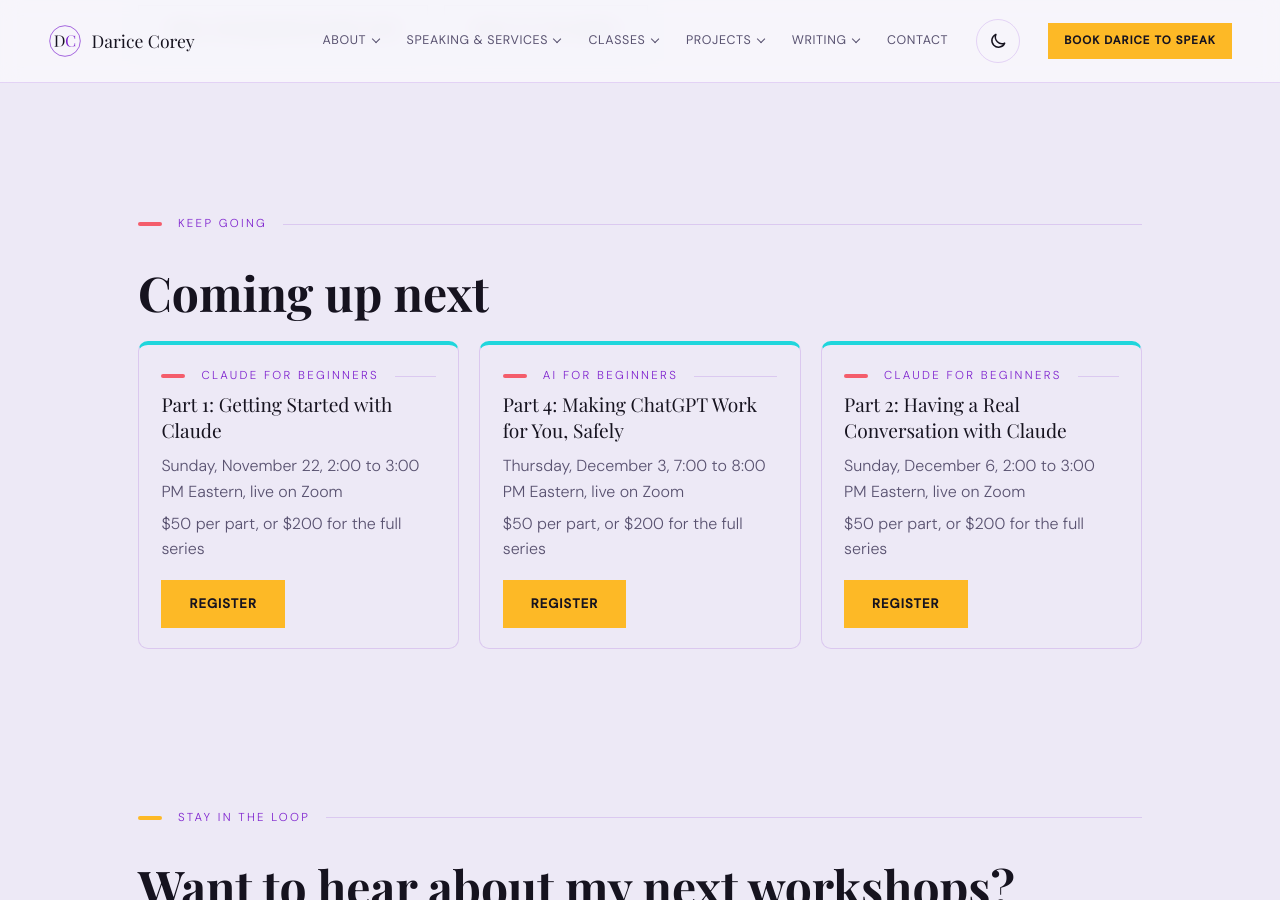
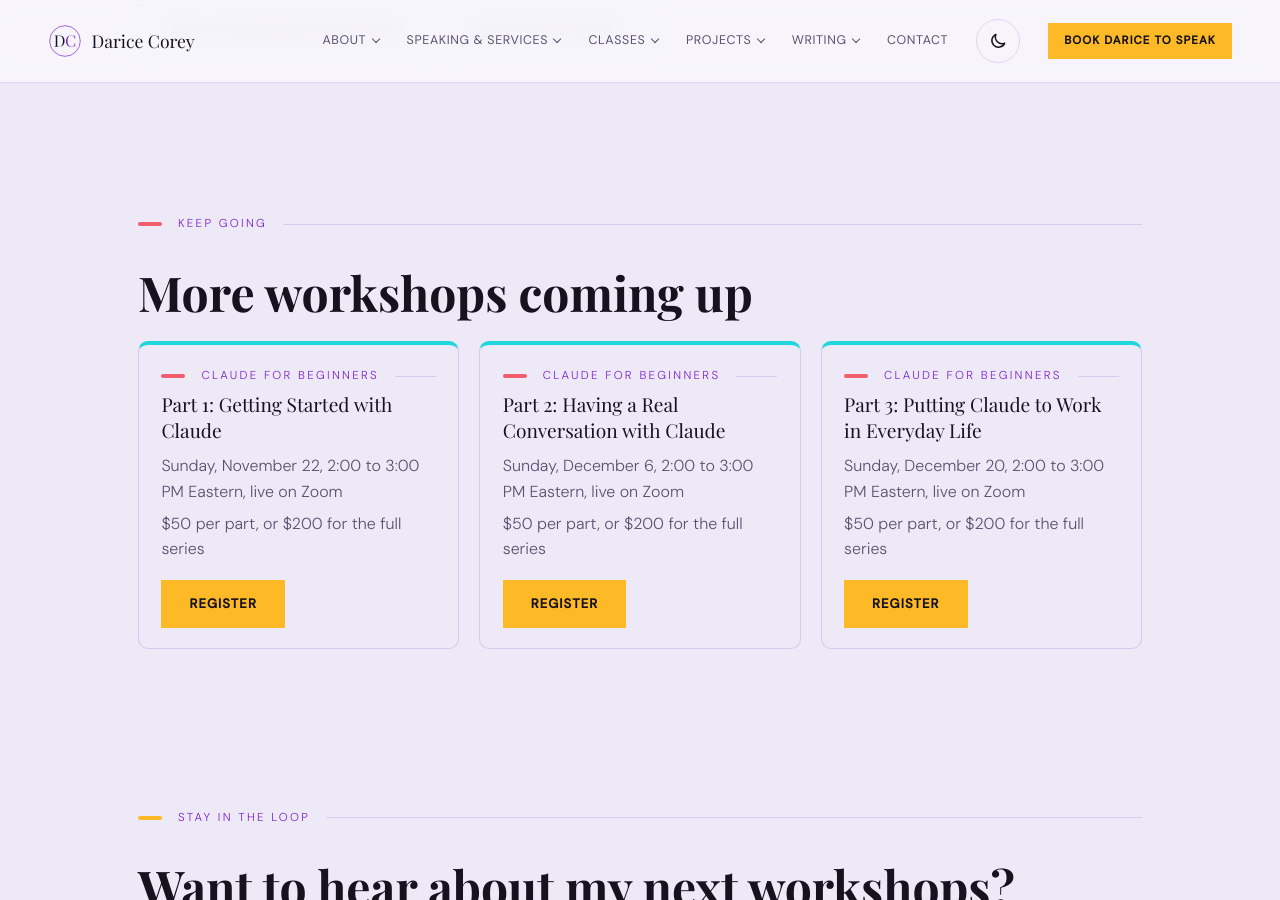
Before and after one commit to dcoreyrasm/dcoreyrasm.github.io, a Jekyll site: the page built from ai-for-beginners-thank-you.html, in a window 1280 px wide and 900 px high, scrolled down 1455 px. Built offline with Jekyll 4.4.1, drawn with Linux system fonts in a browser that asks for light colours; some web fonts are replaced.

Commit message:
Thank-you pages: leave the buyer's own series out of upcoming workshop cards
Co-Authored-By: Claude Opus 5.5 <noreply@anthropic.com>
Claude-Session: https://claude.ai/code/session_012t3sryLxTCiNaVCZyj925f

```diff
--- a/_includes/upcoming-workshops.html
+++ b/_includes/upcoming-workshops.html
@@ -3,13 +3,14 @@
   Usage:
     {% include upcoming-workshops.html style="cards" count=3 %}   homepage cards
     {% include upcoming-workshops.html style="line" %}            one-line note
+    exclude="/claude-for-beginners.html" leaves one series out (used on thank-you pages)
   A session drops off the list automatically one hour after it starts.
   To add dates, add lines to SESSIONS below (times are Eastern).
 {% endcomment %}
 {% assign uw_style = include.style | default: "cards" %}
 {% assign uw_count = include.count | default: 3 %}
 {% capture uw_id %}uw-{{ uw_style }}-{{ include.key | default: "main" }}{% endcapture %}
-<div id="{{ uw_id }}" class="uw uw-{{ uw_style }}" data-count="{{ uw_count }}">
+<div id="{{ uw_id }}" class="uw uw-{{ uw_style }}" data-count="{{ uw_count }}" data-exclude="{{ include.exclude }}">
   <p class="uw-fallback" style="line-height:1.7;margin:0;">See the dates for my live beginner workshops on Zoom on the <a href="/classes.html" style="color:var(--coral);">classes page</a>.</p>
 </div>
 <script>
--- a/ai-for-beginners-thank-you.html
+++ b/ai-for-beginners-thank-you.html
@@ -66,9 +66,9 @@ sitemap: false
     <section aria-labelledby="next-heading">
       <div class="container">
         <p class="section-label">Keep Going</p>
-        <h2 class="section-heading" id="next-heading">Coming up next</h2>
+        <h2 class="section-heading" id="next-heading">More workshops coming up</h2>
         <p id="ty-more-parts" class="section-sub" style="max-width:640px;display:none;">Want the other parts of AI for Beginners? Each part is $50, and you can add any of them on the <a href="/ai-for-beginners.html" style="color:var(--coral);">series page</a>.</p>
-        {% include upcoming-workshops.html style="cards" count=3 key="ty" %}
+        {% include upcoming-workshops.html style="cards" count=3 key="ty" exclude="/ai-for-beginners.html" %}
       </div>
     </section>
     <script>(function(){var k=new URLSearchParams(location.search).get('item');if(k&&k!=='all4'){document.getElementById('ty-more-parts').style.display='block';}})();</script>
--- a/claude-for-beginners-thank-you.html
+++ b/claude-for-beginners-thank-you.html
@@ -66,9 +66,9 @@ sitemap: false
     <section aria-labelledby="next-heading">
       <div class="container">
         <p class="section-label">Keep Going</p>
-        <h2 class="section-heading" id="next-heading">Coming up next</h2>
+        <h2 class="section-heading" id="next-heading">More workshops coming up</h2>
         <p id="ty-more-parts" class="section-sub" style="max-width:640px;display:none;">Want the other parts of Claude for Beginners? Each part is $50, and you can add any of them on the <a href="/claude-for-beginners.html" style="color:var(--coral);">series page</a>.</p>
-        {% include upcoming-workshops.html style="cards" count=3 key="ty" %}
+        {% include upcoming-workshops.html style="cards" count=3 key="ty" exclude="/claude-for-beginners.html" %}
       </div>
     </section>
     <script>(function(){var k=new URLSearchParams(location.search).get('item');if(k&&k!=='all4'){document.getElementById('ty-more-parts').style.display='block';}})();</script>
--- a/copilot-for-beginners-thank-you.html
+++ b/copilot-for-beginners-thank-you.html
@@ -66,9 +66,9 @@ sitemap: false
     <section aria-labelledby="next-heading">
       <div class="container">
         <p class="section-label">Keep Going</p>
-        <h2 class="section-heading" id="next-heading">Coming up next</h2>
+        <h2 class="section-heading" id="next-heading">More workshops coming up</h2>
         <p id="ty-more-parts" class="section-sub" style="max-width:640px;display:none;">Want the other parts of Copilot for Beginners? Each part is $50, and you can add any of them on the <a href="/copilot-for-beginners.html" style="color:var(--coral);">series page</a>.</p>
-        {% include upcoming-workshops.html style="cards" count=3 key="ty" %}
+        {% include upcoming-workshops.html style="cards" count=3 key="ty" exclude="/copilot-for-beginners.html" %}
       </div>
     </section>
     <script>(function(){var k=new URLSearchParams(location.search).get('item');if(k&&k!=='all4'){document.getElementById('ty-more-parts').style.display='block';}})();</script>
--- a/gemini-for-beginners-thank-you.html
+++ b/gemini-for-beginners-thank-you.html
@@ -66,9 +66,9 @@ sitemap: false
     <section aria-labelledby="next-heading">
       <div class="container">
         <p class="section-label">Keep Going</p>
-        <h2 class="section-heading" id="next-heading">Coming up next</h2>
+        <h2 class="section-heading" id="next-heading">More workshops coming up</h2>
         <p id="ty-more-parts" class="section-sub" style="max-width:640px;display:none;">Want the other parts of Gemini for Beginners? Each part is $50, and you can add any of them on the <a href="/gemini-for-beginners.html" style="color:var(--coral);">series page</a>.</p>
-        {% include upcoming-workshops.html style="cards" count=3 key="ty" %}
+        {% include upcoming-workshops.html style="cards" count=3 key="ty" exclude="/gemini-for-beginners.html" %}
       </div>
     </section>
     <script>(function(){var k=new URLSearchParams(location.search).get('item');if(k&&k!=='all4'){document.getElementById('ty-more-parts').style.display='block';}})();</script>
```
Also changed, not shown: other parts of _includes/upcoming-workshops.html (+2 -1 lines).
